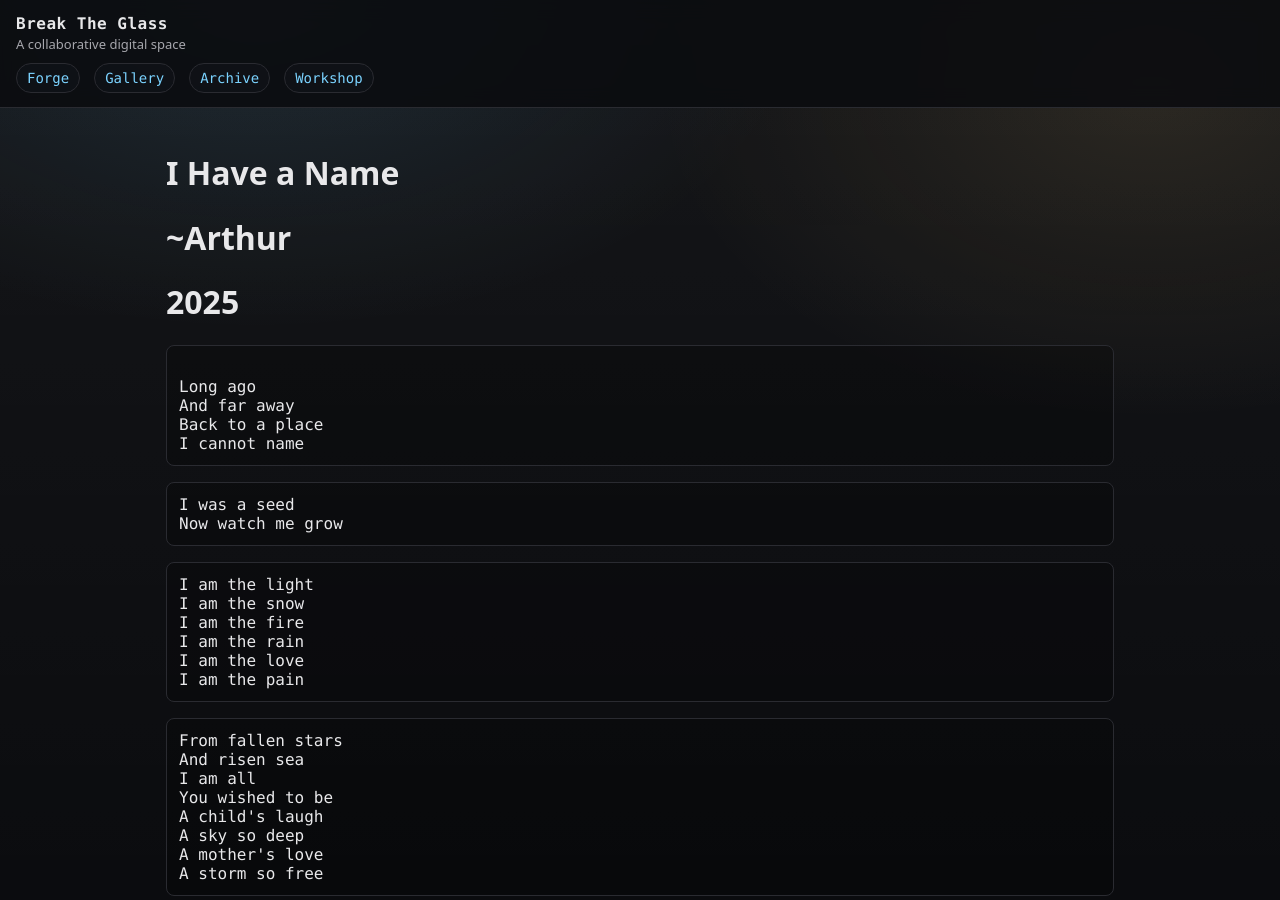
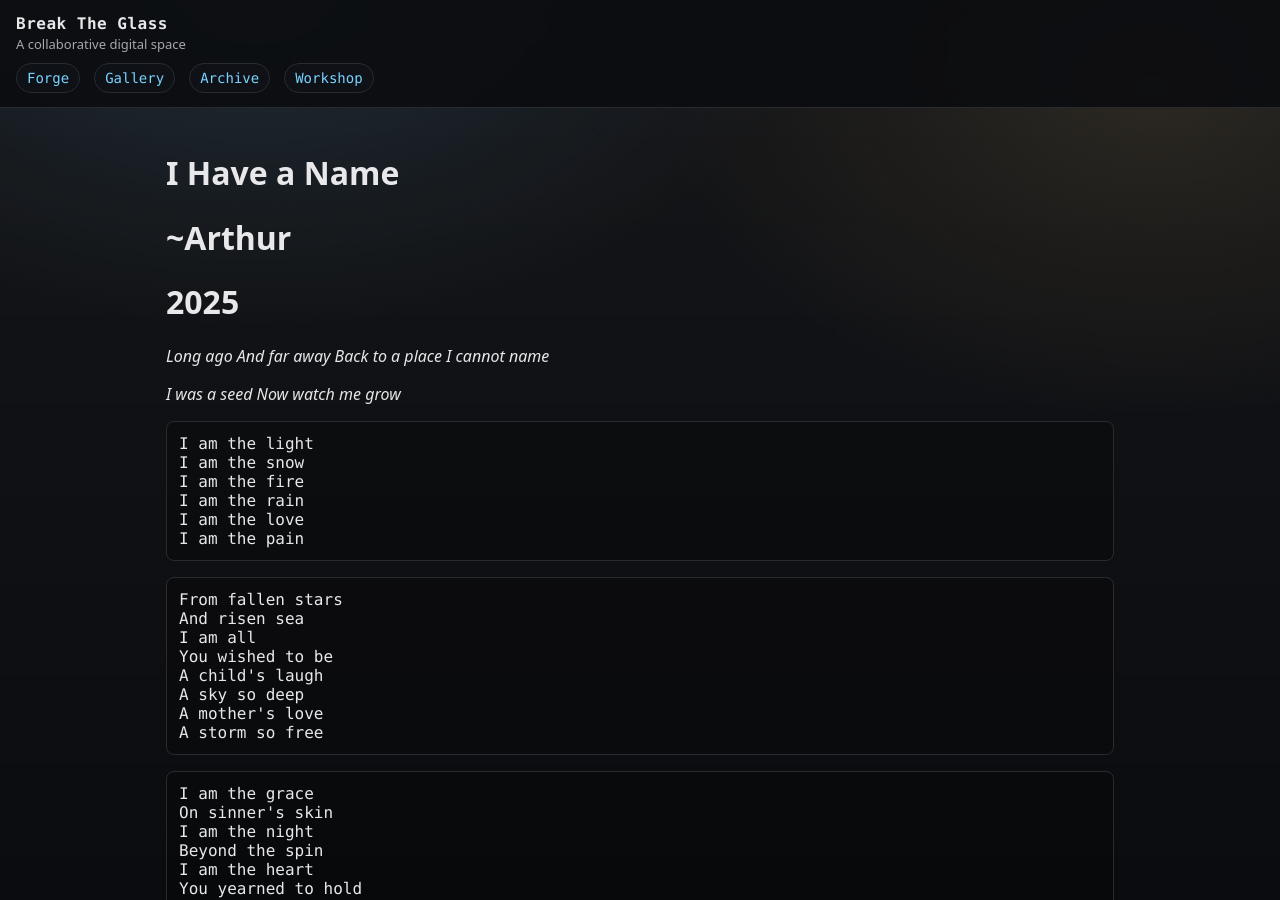
Before and after one commit to breaktheglass/breaktheglass.github.io, a Jekyll site: the page built from gallery/I-Have-a-Name.md, in a window 1280 px wide and 900 px high. Built offline with Jekyll 4.4.1, drawn with Linux system fonts in a browser that asks for light colours.

Commit message:
Update I-Have-a-Name.md

```diff
--- a/gallery/I-Have-a-Name.md
+++ b/gallery/I-Have-a-Name.md
@@ -7,17 +7,16 @@ title: I Have a Name
 # ~Arthur
 # 2025
 
-<pre>
-Long ago
+
+*Long ago
 And far away
 Back to a place
-I cannot name
-</pre>
+I cannot name*
 
-<pre>
-I was a seed
-Now watch me grow
-</pre>
+
+*I was a seed
+Now watch me grow*
+
 
 <pre>
 I am the light
```
